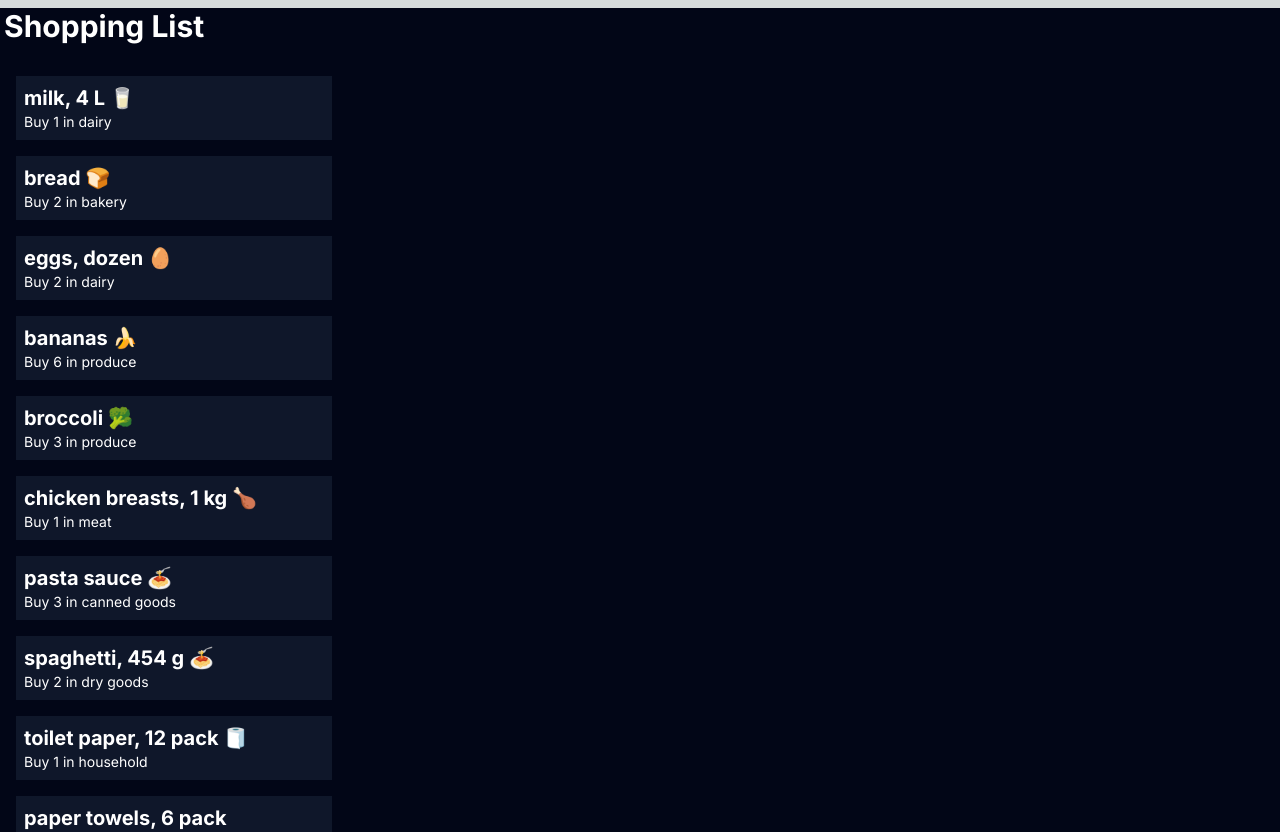
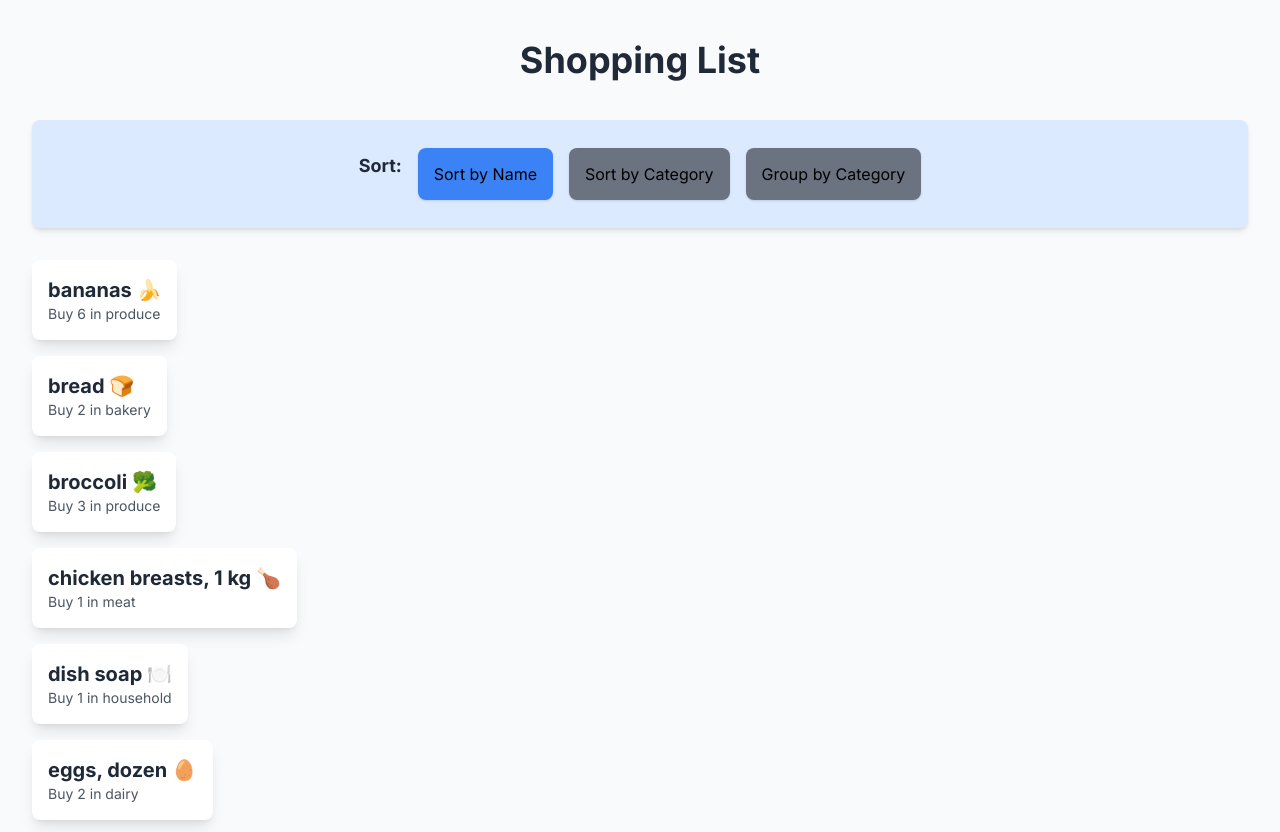
Before and after one commit to khushbu-s-shah/cprg306-assignments, a Next.js app: page /week-5 in a window 1280 px wide. Shown: the top 832 px of the page. Built offline with nearby package versions, Linux system fonts and the light colour scheme.

Commit message:
changes on assignment-5

```diff
--- a/app/week-5/item-list.js
+++ b/app/week-5/item-list.js
@@ -1,6 +1,8 @@
+"use client";
+
 import { useState } from 'react';
 import Item from '../week-5/item';
-import itemsData from './items.json';
+import itemsData from '../week-5/items.json';
 
 export default function ItemList() {
     const [sortBy, setSortBy] = useState('name');
@@ -12,24 +14,69 @@ export default function ItemList() {
             return a.category.localeCompare(b.category);
         }
     });
+    const groupedItems = sortedItems.reduce((acc, item) => {
+        if (!acc[item.category]) {
+          acc[item.category] = [];
+        }
+        acc[item.category].push(item);
+        return acc;
+      }, {});
 
     return (
         <div className="p-4">
-            <div className="mb-4">
+            <div className="bg-blue-100 p-5 block sm:flex justify-center rounded-lg shadow-md mb-6">
+              <label htmlFor='item' className='text-lg text-gray-800 mb-4 font-bold p-2 py-3'>Sort:</label>
                 <button
-                    className={`mr-2 px-4 py-2 ${sortBy === 'name' ? 'bg-blue-500' : 'bg-gray-500'}`}
+                    className={`block sm:inline-block m-2 px-4 py-2 rounded-lg shadow  ${sortBy === 'name' ? 'bg-blue-500' : 'bg-gray-500'}`}
                     onClick={() => setSortBy('name')}
                 >
                     Sort by Name
                 </button>
+
                 <button
-                    className={`px-4 py-2 ${sortBy === 'category' ? 'bg-blue-500' : 'bg-gray-500'}`}
+                    className={`block sm:inline-block m-2 px-4 py-2 rounded-lg shadow  ${sortBy === 'category' ? 'bg-blue-500' : 'bg-gray-500'}`}
                     onClick={() => setSortBy('category')}
                 >
                     Sort by Category
                 </button>
+
+                <button className={`block sm:inline-block m-2 px-4 py-2 rounded-lg shadow  ${sortBy === 'group' ? 'bg-blue-500' : 'bg-gray-500'}`}
+                onClick={() => setSortBy('group')}>
+                    Group by Category
+                </button>
+
             </div>
 
+         {sortBy === 'group' ? (
+         <div className="flex flex-col md:flex-row md:flex-wrap">
+          {Object.keys(groupedItems).map(category => (
+            <div key={category} className="w-full md:w-1/2 lg:w-1/3 p-2">
+              <h2 className="capitalize text-xl font-semibold mt-4 bg-gray-200 p-2 rounded">{category}</h2>
+              <ul>
+                {groupedItems[category].map(item => (
+                  <Item
+                    key={item.id}
+                    name={item.name}
+                    quantity={item.quantity}
+                    category={item.category}
+                  />
+                ))}
+                </ul>
+              </div>
+            ))}
+          </div>
+        ) : (
+          <ul className="flex flex-wrap justify-center">
+            {sortedItems.map(item => (
+              <Item
+                key={item.id}
+                name={item.name}
+                quantity={item.quantity}
+                category={item.category}
+              />
+            ))}
+          </ul>
+        )}
         </div>
     );
 }
--- a/app/week-5/item.js
+++ b/app/week-5/item.js
@@ -2,10 +2,10 @@
 const Item = ({name, quantity, category}) => {
     return (
        <div className="container mx-auto">
-        <ul className="flex flex-col md:flex-row md:flex-wrap -mx-2">
-        <li className="bg-slate-900 m-2 p-2 flex-1 sm:flex-none sm:w-1/2 lg:w-1/4 ">
-            <h2 className="font-bold text-xl text-white">{name}</h2>
-            <p className="font-normal text-sm text-white">Buy {quantity} in {category}</p>
+        <ul className="flex flex-col md:flex-row md:flex-wrap -mx-2 rounded">
+        <li className="bg-white m-2 p-4 flex-wrap md:flex-none mx:w-full rounded-lg shadow-lg hover:bg-blue-50 transition duration-300">
+            <h2 className="font-bold text-xl text-gray-800">{name}</h2>
+            <p className="font-normal text-sm text-gray-600">Buy {quantity} in {category}</p>
 
         </li>
         </ul>
--- a/app/week-5/page.js
+++ b/app/week-5/page.js
@@ -1,10 +1,13 @@
 
-import ItemList from '../week-3/item-list';
+import ItemList from '../week-5/item-list';
 
 export default function Page() {
   return (
-    <main className="bg-slate-950">
-      <h1 className="text-3xl text-white font-bold text-start my-2 mx-1">Shopping List</h1>
+    <main className="bg-gray-50 min-h-screen p-4">
+      <header className='text-center my-6'>
+      <h1 className="text-4xl text-gray-800 font-bold">Shopping List</h1>
+      </header>
+
       <ItemList />
     </main>
   )
```
